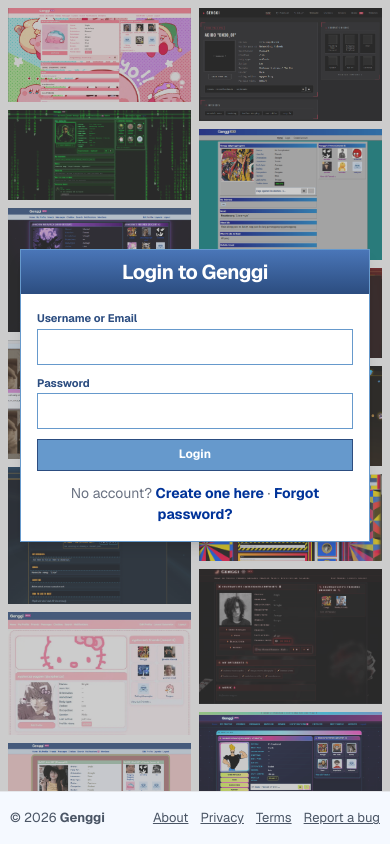
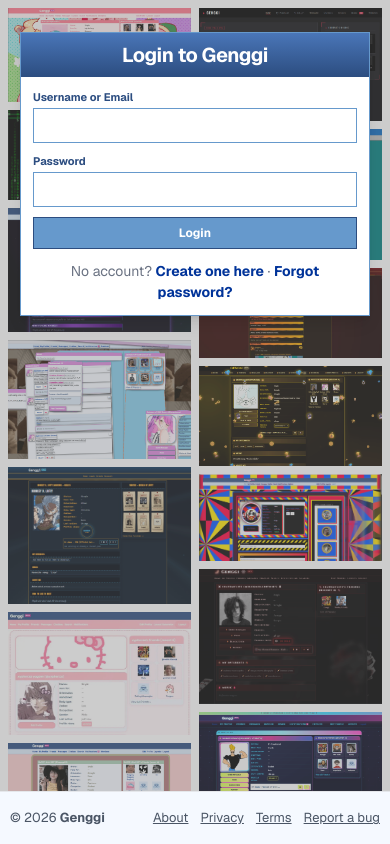
Before and after one commit to junsantilla/genggi, a Next.js app: page /login in a window 390 px wide. Built offline with nearby package versions, Linux system fonts and the light colour scheme; no server answers.

Commit message:
fix landing page

```diff
--- a/app/components/AuthPageShell.tsx
+++ b/app/components/AuthPageShell.tsx
@@ -10,10 +10,10 @@ export default function AuthPageShell({
     showTitle?: boolean;
 }) {
     return (
-        <div className="auth-page relative flex h-[calc(100dvh-53px)] flex-1 flex-col items-center justify-center overflow-hidden px-2.5 py-8 sm:py-12">
+        <div className="auth-page relative flex min-h-[calc(100dvh-53px)] flex-1 flex-col items-center justify-start overflow-x-hidden overflow-y-auto px-2.5 py-6 sm:justify-center sm:py-12">
             <MasonryBackground />
 
-            <div className="relative z-10 flex max-h-screen flex-1 flex-col  w-full max-w-[440px] items-center justify-center overflow-hidden px-2.5 py-8 sm:py-12">
+            <div className="relative z-10 flex w-full max-w-[440px] flex-col items-center justify-start px-2.5 py-2 sm:flex-1 sm:justify-center sm:py-8">
                 <div className="auth-card mx-auto w-full max-w-[440px] border border-[#6699cc] bg-white shadow-lg">
                     {showTitle && title && (
                         <div className="bg-gradient-to-b from-[#4a76b8] to-[#2c4d80] px-2.5 py-2 text-center text-xl font-bold tracking-tight text-white">
@@ -21,7 +21,7 @@ export default function AuthPageShell({
                         </div>
                     )}
 
-                    <div className="p-4">{children}</div>
+                    <div className="p-3 sm:p-4">{children}</div>
                 </div>
             </div>
         </div>
```
